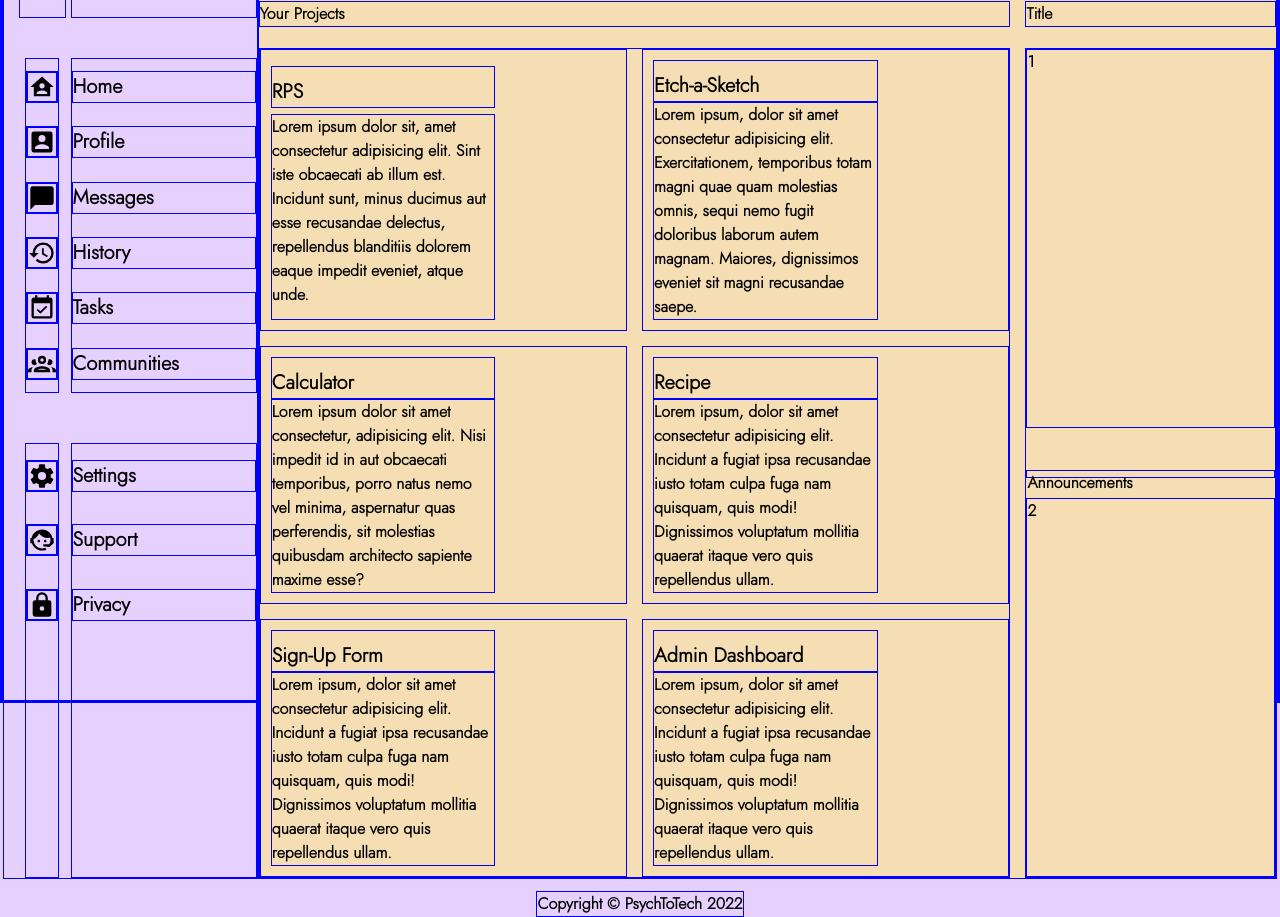
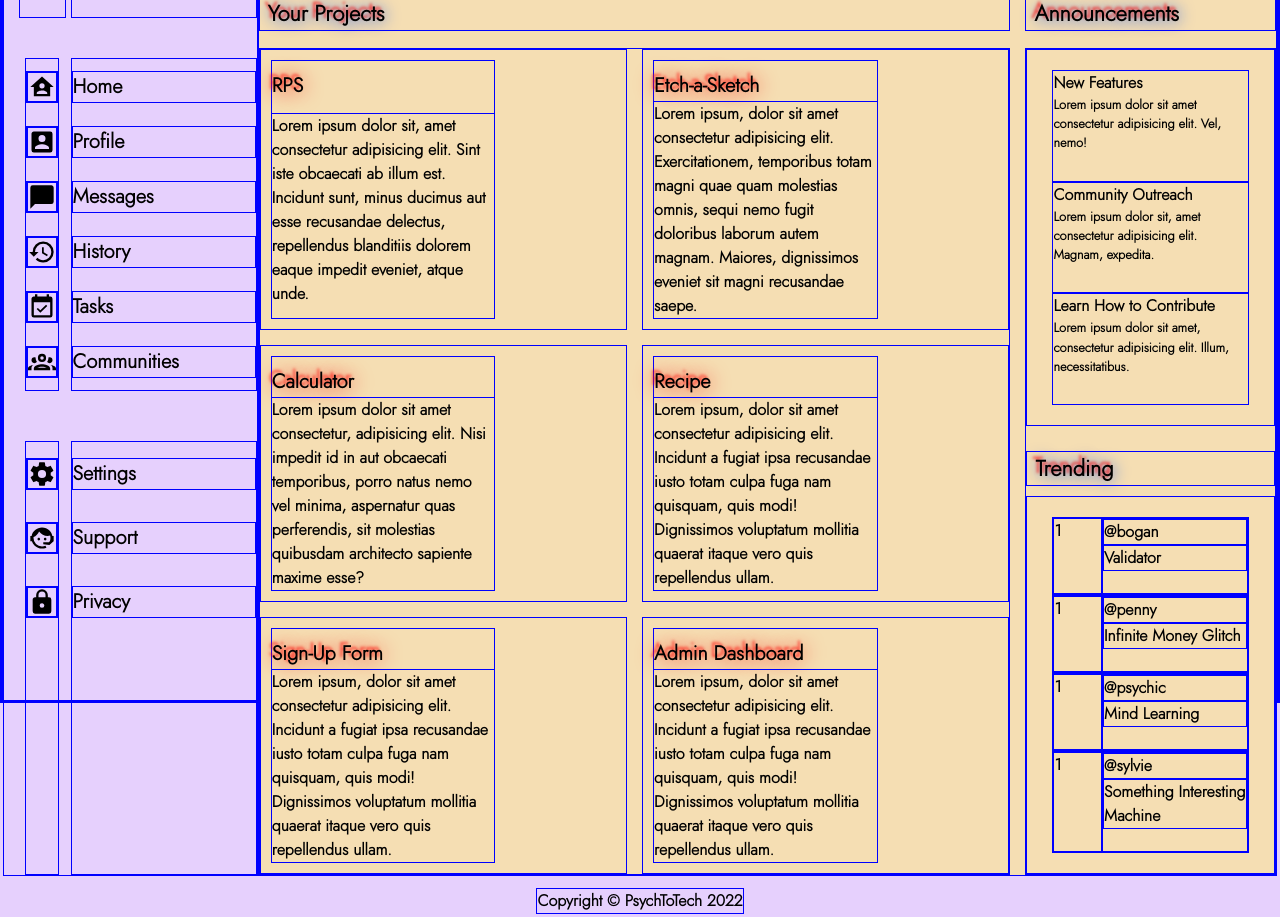
Before and after one commit to eltonbautista/odin-admin-dashboard, a plain HTML site: page index.html in a window 1280 px wide. Shown: the part 97-1014 px from the top of the page. Drawn offline with Linux system fonts and the light colour scheme.

Commit message:
Finishing up most of the layout and added some text. Still need to work on the header

```diff
--- a/index.html
+++ b/index.html
@@ -80,8 +80,8 @@
         </div>
 
         <div class="main">
-                <div>Your Projects</div>
-                <div>Title</div>
+                <h1>Your Projects</h1>
+                <h1>Announcements</h1>
                 <div class="main-projects">
                     <div> <p>RPS</p> <p>Lorem ipsum dolor sit, amet consectetur adipisicing elit. Sint iste obcaecati ab illum est. Incidunt sunt, minus ducimus aut esse recusandae delectus, repellendus blanditiis dolorem eaque impedit eveniet, atque unde.</p></div>
                     <div> <p>Etch-a-Sketch</p> <p>Lorem ipsum, dolor sit amet consectetur adipisicing elit. Exercitationem, temporibus totam magni quae quam molestias omnis, sequi nemo fugit doloribus laborum autem magnam. Maiores, dignissimos eveniet sit magni recusandae saepe.</p></div>
@@ -91,9 +91,48 @@
                     <div> <p>Admin Dashboard</p> <p>Lorem ipsum, dolor sit amet consectetur adipisicing elit. Incidunt a fugiat ipsa recusandae iusto totam culpa fuga nam quisquam, quis modi! Dignissimos voluptatum mollitia quaerat itaque vero quis repellendus ullam.</p></div>
                 </div>
                 <div class="main-smaller-grid">
-                    <div class="main-announcements">1</div>
-                    <div>Announcements</div>
-                    <div class="main-trending">2</div>
+                    <div class="main-announcements">
+                        <div>New Features
+                            <p>Lorem ipsum dolor sit amet consectetur adipisicing elit. Vel, nemo!</p>
+                        </div>
+                        <div>Community Outreach
+                            <p>Lorem ipsum dolor sit, amet consectetur adipisicing elit. Magnam, expedita.</p>
+                        </div>
+                        <div>Learn How to Contribute
+                            <p>Lorem ipsum dolor sit amet, consectetur adipisicing elit. Illum, necessitatibus.</p>
+                        </div>
+                    </div>
+                    <h1>Trending</h1>
+                    <div class="main-trending">
+                        <div>
+                            <span>1</span>
+                            <span>
+                                <p>@bogan</p>
+                                <p>Validator</p>
+                            </span>
+                        </div>
+                        <div>
+                            <span>1</span>
+                            <span>
+                                <p>@penny</p>
+                                <p>Infinite Money Glitch</p>
+                            </span>
+                        </div>
+                        <div>
+                            <span>1</span>
+                            <span>
+                                <p>@psychic</p>
+                                <p>Mind Learning</p>
+                            </span>
+                        </div>
+                        <div>
+                            <span>1</span>
+                            <span>
+                                <p>@sylvie</p>
+                                <p>Something Interesting Machine</p>
+                            </span>
+                        </div>
+                    </div>
                 </div>
 
         </div>
--- a/style.css
+++ b/style.css
@@ -20,7 +20,7 @@
     background-color: rgb(175, 100, 250, 0.3);
   }
   img, picture, video, canvas, svg {
-    display: block;
+    display: inline;
     max-width: 100%;
   }
   input, button, textarea, select {
@@ -106,10 +106,13 @@
       column-gap: 15px;
       background: wheat;
   }
-  .main > div:first-child,
-  .main > div:nth-child(2) {
+  .main > h1,
+  .main-smaller-grid > h1{
       align-self: center;
       margin-top: 15px;
+      font-size: 22px;
+      padding-left: 8px;
+      text-shadow: -3px -3px 3px rgba(255, 0, 0, 0.685), 0 0 1rem rgb(0, 81, 255);
   }
   .main-projects {
       display: grid;
@@ -125,8 +128,9 @@
   }
   .main-projects div p:first-child {
       font-size: 20px;
-      align-self: center;
       padding-top: 10px;
+      text-shadow: -3px -3px 3px rgba(255, 0, 0, 0.685), 0 0 1em rgb(255, 17, 0);
+      border-bottom: 0;
   }
 
   .main-smaller-grid {
@@ -136,6 +140,24 @@
   }
   .main-smaller-grid > div:nth-child(2) {
       margin-top: 22px
+  }
+  .main-smaller-grid > div:first-child {
+    display: grid;
+    padding: 20px 25px 20px 25px;
+  }
+  .main-smaller-grid > div:last-child {
+    display: grid;
+    padding: 20px 25px 20px 25px;
+  }
+
+  .main-smaller-grid > div:last-child div {
+    display: grid;
+    grid-template-columns: 1fr 3fr;
+  }
+
+  .main-smaller-grid >div:first-child p {
+    border: 0;
+    font-size: 0.8rem;
   }
 
 
```
